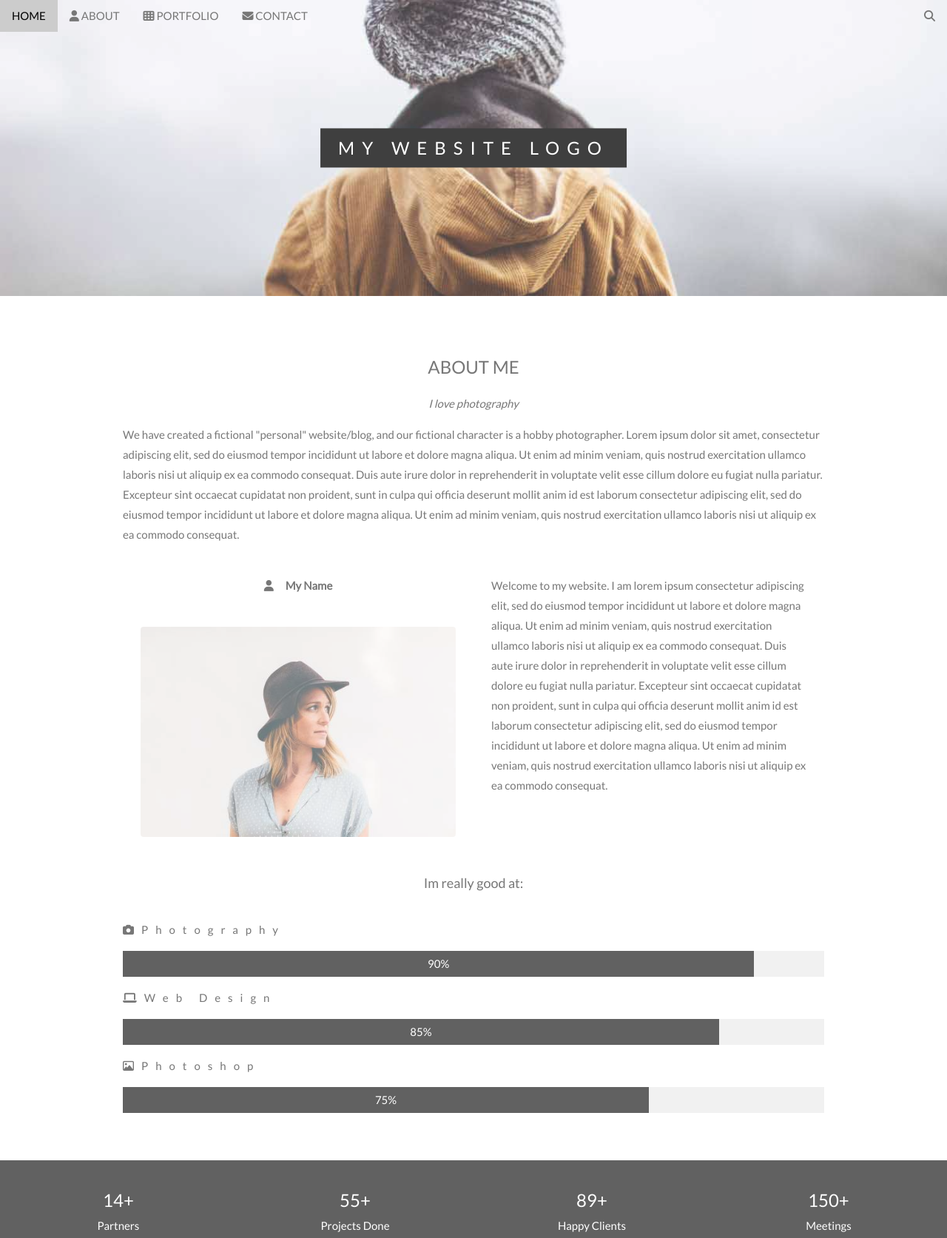
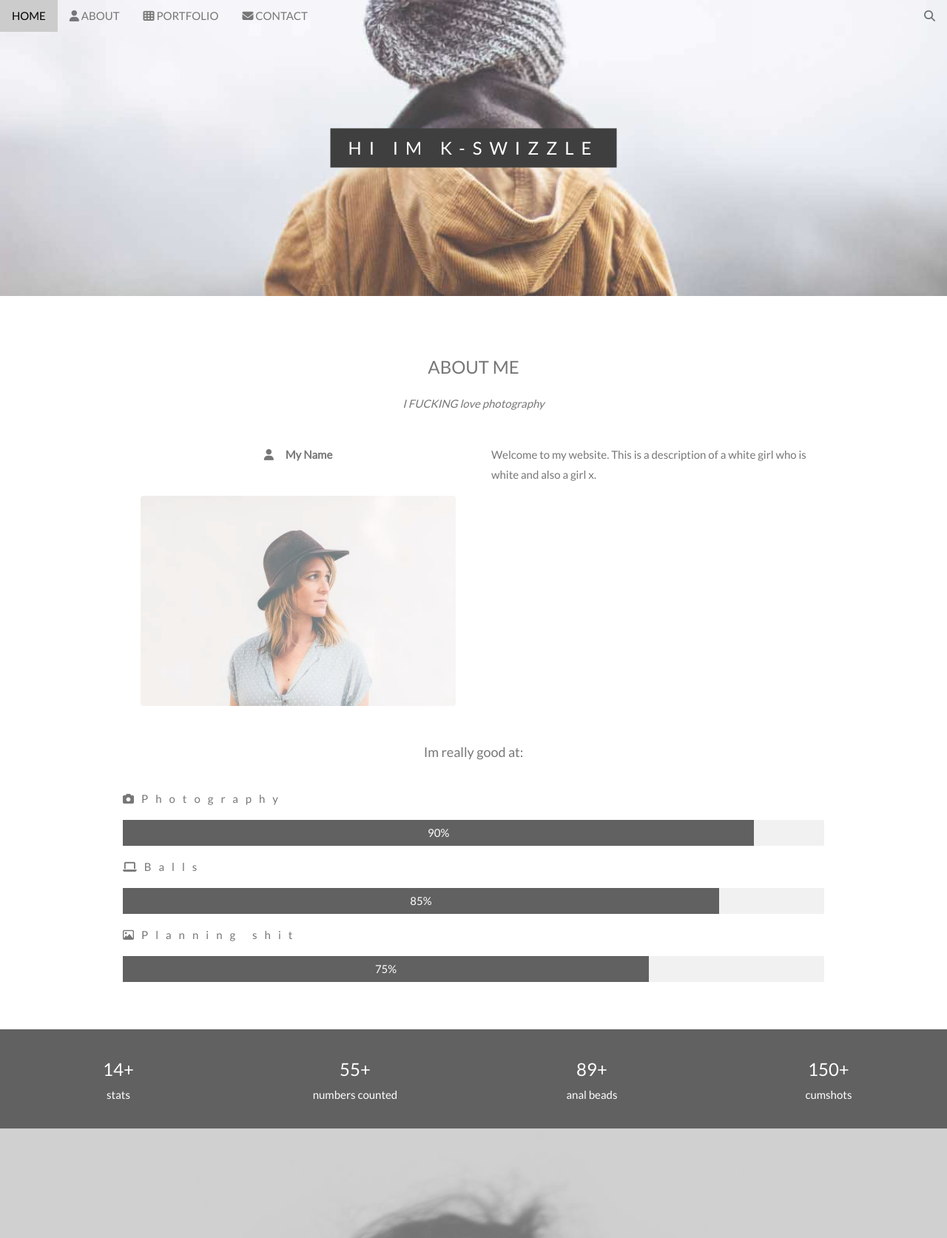
Before and after one commit to KFrosti/KFrost.github.io, a plain HTML site: page index.html in a window 1280 px wide. Shown: the top 1673 px of the page at 74% size. Drawn offline with Linux system fonts and the light colour scheme.

Commit message:
Update index.html

```diff
--- a/index.html
+++ b/index.html
@@ -71,16 +71,14 @@ body, html {
 <!-- First Parallax Image with Logo Text -->
 <div class="bgimg-1 w3-display-container w3-opacity-min" id="home">
   <div class="w3-display-middle" style="white-space:nowrap;">
-    <span class="w3-center w3-padding-large w3-black w3-xlarge w3-wide w3-animate-opacity">MY <span class="w3-hide-small">WEBSITE</span> LOGO</span>
+    <span class="w3-center w3-padding-large w3-black w3-xlarge w3-wide w3-animate-opacity">HI <span class="w3-hide-small">IM</span> K-SWIZZLE</span>
   </div>
 </div>
 <!-- Container (About Section) -->
 <div class="w3-content w3-container w3-padding-64" id="about">
   <h3 class="w3-center">ABOUT ME</h3>
-  <p class="w3-center"><em>I love photography</em></p>
-  <p>We have created a fictional "personal" website/blog, and our fictional character is a hobby photographer. Lorem ipsum dolor sit amet, consectetur adipiscing elit, sed do eiusmod tempor incididunt ut labore et dolore magna aliqua. Ut enim ad minim veniam,
-    quis nostrud exercitation ullamco laboris nisi ut aliquip ex ea commodo consequat. Duis aute irure dolor in reprehenderit in voluptate velit esse cillum dolore eu fugiat nulla pariatur. Excepteur sint occaecat cupidatat non proident, sunt in culpa
-    qui officia deserunt mollit anim id est laborum consectetur adipiscing elit, sed do eiusmod tempor incididunt ut labore et dolore magna aliqua. Ut enim ad minim veniam, quis nostrud exercitation ullamco laboris nisi ut aliquip ex ea commodo consequat.</p>
+  <p class="w3-center"><em>I FUCKING love photography</em></p>
+  <p></p>
   <div class="w3-row">
     <div class="w3-col m6 w3-center w3-padding-large">
       <p><b><i class="fa fa-user w3-margin-right"></i>My Name</b></p><br>
@@ -88,9 +86,7 @@ body, html {
     </div>
     <!-- Hide this text on small devices -->
     <div class="w3-col m6 w3-hide-small w3-padding-large">
-      <p>Welcome to my website. I am lorem ipsum consectetur adipiscing elit, sed do eiusmod tempor incididunt ut labore et dolore magna aliqua. Ut enim ad minim veniam, quis nostrud exercitation ullamco laboris nisi ut aliquip ex ea commodo consequat. Duis aute irure
-        dolor in reprehenderit in voluptate velit esse cillum dolore eu fugiat nulla pariatur. Excepteur sint occaecat cupidatat non proident, sunt in culpa qui officia deserunt mollit anim id est laborum consectetur adipiscing elit, sed do eiusmod tempor
-        incididunt ut labore et dolore magna aliqua. Ut enim ad minim veniam, quis nostrud exercitation ullamco laboris nisi ut aliquip ex ea commodo consequat.</p>
+      <p>Welcome to my website. This is a description of a white girl who is white and also a girl x.
     </div>
   </div>
   <p class="w3-large w3-center w3-padding-16">Im really good at:</p>
@@ -98,11 +94,11 @@ body, html {
   <div class="w3-light-grey">
     <div class="w3-container w3-padding-small w3-dark-grey w3-center" style="width:90%">90%</div>
   </div>
-  <p class="w3-wide"><i class="fa fa-laptop"></i>Web Design</p>
+  <p class="w3-wide"><i class="fa fa-laptop"></i>Balls</p>
   <div class="w3-light-grey">
     <div class="w3-container w3-padding-small w3-dark-grey w3-center" style="width:85%">85%</div>
   </div>
-  <p class="w3-wide"><i class="fa fa-photo"></i>Photoshop</p>
+  <p class="w3-wide"><i class="fa fa-photo"></i>Planning shit</p>
   <div class="w3-light-grey">
     <div class="w3-container w3-padding-small w3-dark-grey w3-center" style="width:75%">75%</div>
   </div>
@@ -110,19 +106,19 @@ body, html {
 <div class="w3-row w3-center w3-dark-grey w3-padding-16">
   <div class="w3-quarter w3-section">
     <span class="w3-xlarge">14+</span><br>
-    Partners
+    stats
   </div>
   <div class="w3-quarter w3-section">
     <span class="w3-xlarge">55+</span><br>
-    Projects Done
+    numbers counted
   </div>
   <div class="w3-quarter w3-section">
     <span class="w3-xlarge">89+</span><br>
-    Happy Clients
+    anal beads
   </div>
   <div class="w3-quarter w3-section">
     <span class="w3-xlarge">150+</span><br>
-    Meetings
+    cumshots
   </div>
 </div>
 <!-- Second Parallax Image with Portfolio Text -->
@@ -134,7 +130,7 @@ body, html {
 <!-- Container (Portfolio Section) -->
 <div class="w3-content w3-container w3-padding-64" id="portfolio">
   <h3 class="w3-center">MY WORK</h3>
-  <p class="w3-center"><em>Here are some of my latest lorem work ipsum tipsum.<br> Click on the images to make them bigger</em></p><br>
+  <p class="w3-center"><em>A PLACE TO DISPLAY WORK.<br> Click on the images to make them BiGgEr</em></p><br>
   <!-- Responsive Grid. Four columns on tablets, laptops and desktops. Will stack on mobile devices/small screens (100% width) -->
   <div class="w3-row-padding w3-center">
     <div class="w3-col m3">
@@ -182,7 +178,7 @@ body, html {
 </div>
 <!-- Container (Contact Section) -->
 <div class="w3-content w3-container w3-padding-64" id="contact">
-  <h3 class="w3-center">WHERE I WORK</h3>
+  <h3 class="w3-center">MY INFO, YOUR INFO</h3>
   <p class="w3-center"><em>I'd love your feedback!</em></p>
   <div class="w3-row w3-padding-32 w3-section">
     <div class="w3-col m4 w3-container">
@@ -190,11 +186,11 @@ body, html {
     </div>
     <div class="w3-col m8 w3-panel">
       <div class="w3-large w3-margin-bottom">
-        <i class="fa fa-map-marker fa-fw w3-hover-text-black w3-xlarge w3-margin-right"></i> Chicago, US<br>
-        <i class="fa fa-phone fa-fw w3-hover-text-black w3-xlarge w3-margin-right"></i> Phone: +00 151515<br>
-        <i class="fa fa-envelope fa-fw w3-hover-text-black w3-xlarge w3-margin-right"></i> Email: mail@mail.com<br>
+        <i class="fa fa-map-marker fa-fw w3-hover-text-black w3-xlarge w3-margin-right"></i> SIXTY NINE, DUNEDIN<br>
+        <i class="fa fa-phone fa-fw w3-hover-text-black w3-xlarge w3-margin-right"></i> Phone: 6969696969<br>
+        <i class="fa fa-envelope fa-fw w3-hover-text-black w3-xlarge w3-margin-right"></i> Email: Email@Email.com<br>
       </div>
-      <p>Swing by for a cup of <i class="fa fa-coffee"></i>, or leave me a note:</p>
+      <p>Swing by for a cuppa , or leave me a note:</p>
       <form action="action_page.html" target="_blank">
         <div class="w3-row-padding" style="margin:0 -16px 8px -16px">
           <div class="w3-half">
@@ -223,7 +219,7 @@ body, html {
     <i class="fa fa-twitter w3-hover-opacity"></i>
     <i class="fa fa-linkedin w3-hover-opacity"></i>
   </div>
-  <p>Powered by <a href="w3css/default.html" title="W3.CSS" target="_blank" class="w3-hover-text-green">w3.css</a></p>
+  <p>A gift from a friend x</p>
 </footer>
 <script>
 // Modal Image Gallery
@@ -253,5 +249,4 @@ function toggleFunction() {
     }
 }
 </script>
-<center><font size="2">This is the free demo result. For a full version of this website, please go to  <a href="https://www6.waybackmachinedownloader.com/website-downloader-online/scrape-all-files/">https://www6.waybackmachinedownloader.com/website-downloader-online/scrape-all-files/</a></font></center></body>
 </html>
```
